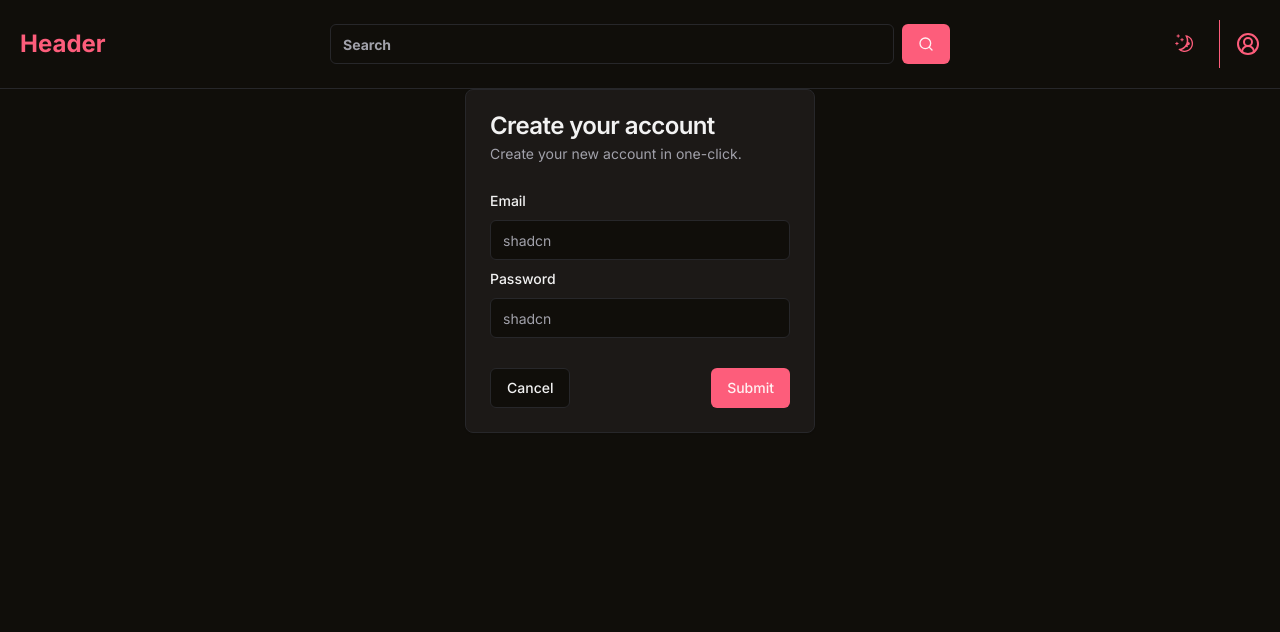
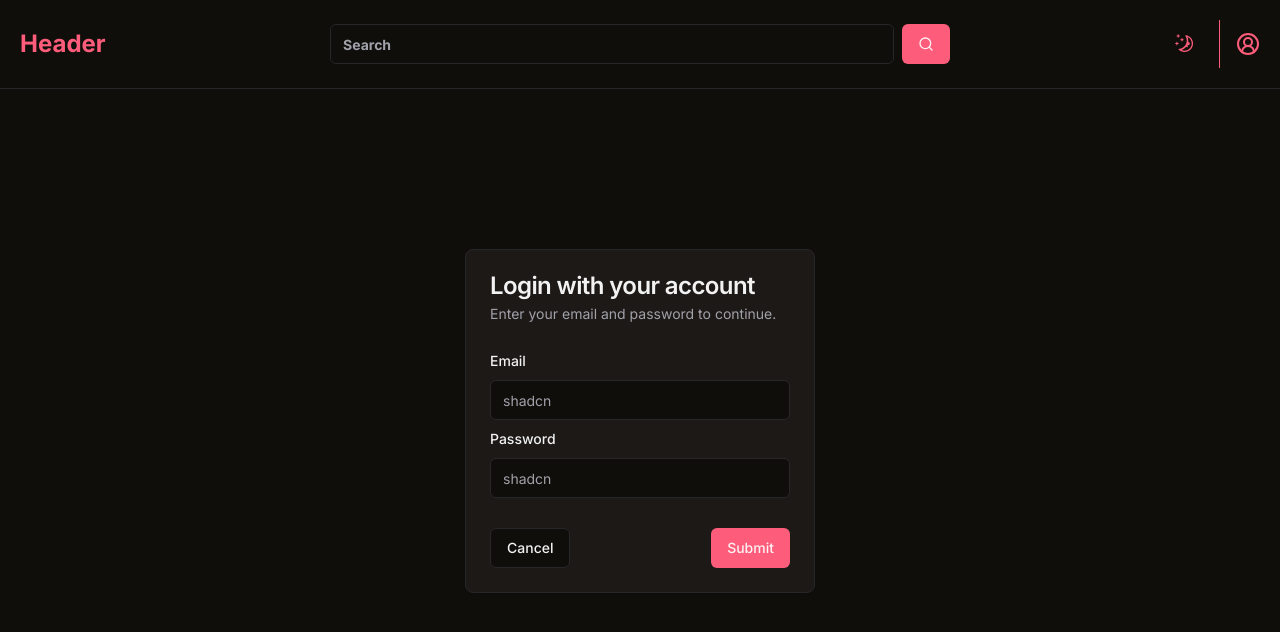
Before and after one commit to peedrohj/movie-frontend, a Next.js app in the folder code/: page /auth/signin in a window 1280 px wide. Shown: the top 632 px of the page. Built offline with nearby package versions, Linux system fonts and the light colour scheme; no server answers.

Commit message:
feat: update login page layout

```diff
--- a/code/app/auth/page.tsx
+++ /dev/null
@@ -1,56 +0,0 @@
-"use client";
-
-import { Button } from "@/components/ui/button";
-import {
-  Card,
-  CardDescription,
-  CardFooter,
-  CardHeader,
-  CardTitle,
-} from "@/components/ui/card";
-import bg from "@/public/assets/bg.jpg";
-import { useRouter } from "next/navigation";
-
-export default function Home() {
-  const { push } = useRouter();
-
-  const handleLogin = () => {
-    push("/auth/signin");
-  };
-  const handleRegister = () => {
-    push("/auth/signup");
-  };
-
-  return (
-    <main className="flex min-h-screen md:flex-row min-w-full flex-col-reverse items-center justify-between">
-      <div
-        className="bg-background min-h-screen lg:w-3/5 md:w-2/5 w-full"
-        style={{
-          backgroundImage: `url(${bg.src})`,
-          backgroundSize: "cover",
-          backgroundPosition: "center",
-          backgroundRepeat: "no-repeat",
-        }}
-      ></div>
-      <div className="bg-background flex min-h-screen lg:w-2/5  md:w-3/5 md:px-24 w-full flex-row items-center justify-center ">
-        <Card>
-          <CardHeader>
-            <CardTitle>Welcome to our plataform!</CardTitle>
-            <CardDescription>
-              Click on the button bellow to login or create your account.
-            </CardDescription>
-          </CardHeader>
-
-          <CardFooter className="flex justify-between">
-            <Button onClick={handleLogin} variant="outline">
-              Login
-            </Button>
-            <Button onClick={handleRegister} type="submit">
-              Create my account
-            </Button>
-          </CardFooter>
-        </Card>
-      </div>
-    </main>
-  );
-}
--- a/code/app/auth/signin/page.tsx
+++ b/code/app/auth/signin/page.tsx
@@ -4,7 +4,7 @@ import Login from "@/components/forms/login";
 
 export default function Home() {
   return (
-    <main className="flex h-[100%] md:flex-row min-w-full flex-col-reverse items-center justify-center">
+    <main className="flex mt-40 mx-5 grow md:flex-row items-center justify-center">
       <Login />
     </main>
   );
--- a/code/app/globals.css
+++ b/code/app/globals.css
@@ -57,6 +57,13 @@
   }
   body {
     @apply bg-background text-primary;
+    @apply h-full;
     font-feature-settings: "rlig" 1, "calt" 1;
   }
+  div#__next {
+    @apply h-full;
+  }
+  main {
+    @apply h-full;
+  }
 }
--- a/code/app/layout.tsx
+++ b/code/app/layout.tsx
@@ -17,7 +17,7 @@ export default function RootLayout({
 }) {
   return (
     <html lang="en">
-      <body className={inter.className + " min-h-screen min-w-screen"}>
+      <body className={inter.className + " min-h-screen min-w-screen flex-col grow"}>
         <Providers>
           <Header />
           {children}
--- a/code/components/forms/login.tsx
+++ b/code/components/forms/login.tsx
@@ -63,8 +63,8 @@ function Login() {
   return (
     <Card className="w-[350px]">
       <CardHeader>
-        <CardTitle>Create your account</CardTitle>
-        <CardDescription>Create your new account in one-click.</CardDescription>
+        <CardTitle>Login with your account</CardTitle>
+        <CardDescription>Enter your email and password to continue.</CardDescription>
       </CardHeader>
       <CardContent>
         <Form {...form}>
```
